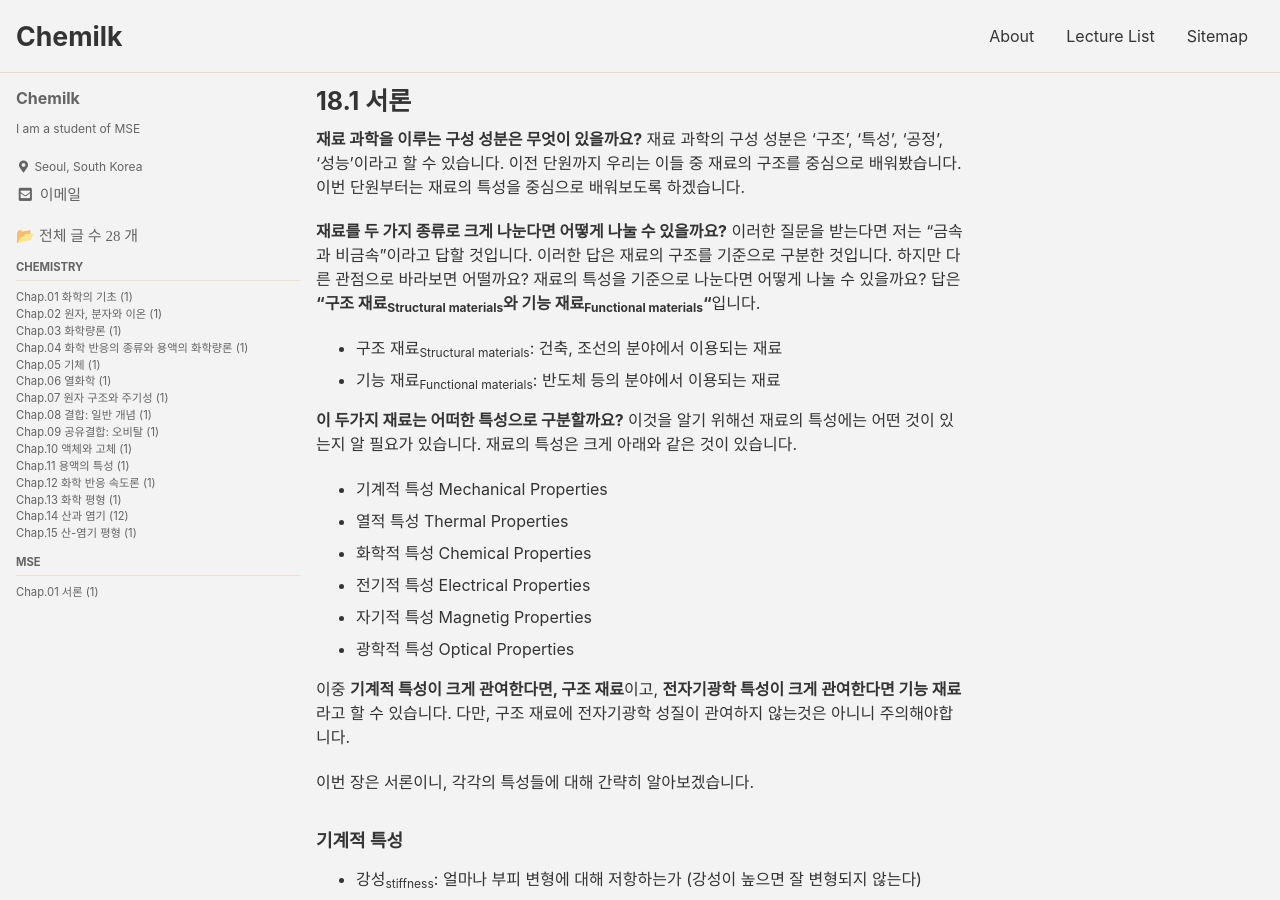
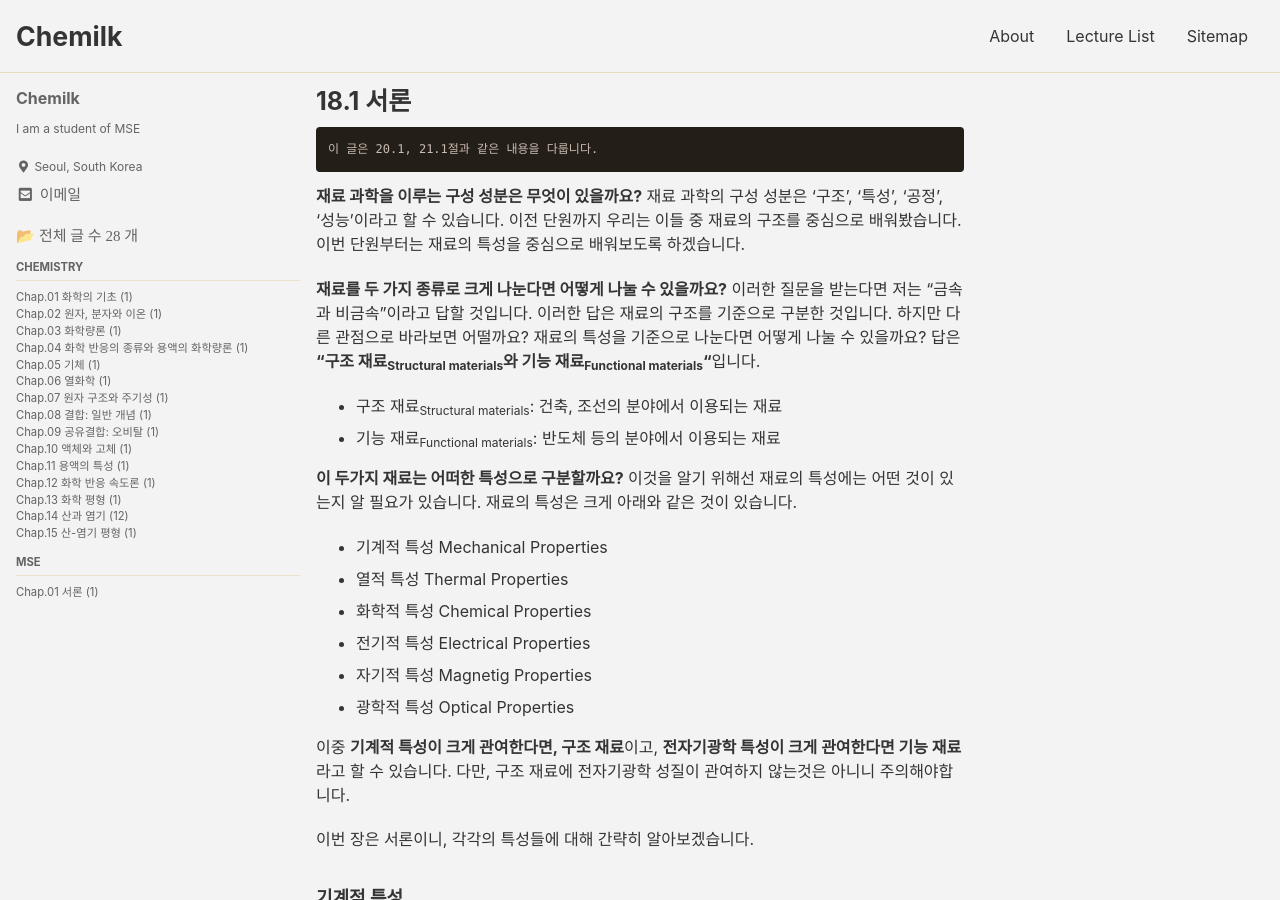
Before and after one commit to NNotizz/NNotizz.github.io, a Jekyll site: the page built from _posts/MSE/M18/2021-11-11-18-01-서론.md, in a window 1280 px wide and 900 px high. Built offline with Jekyll 4.4.1, drawn with Linux system fonts in a browser that asks for light colours; cached includes are drawn as plain includes; comment, search, counter and statistics services are not loaded.

Commit message:
Update 2021-11-11-18-01-서론.md

````diff
--- a/_posts/MSE/M18/2021-11-11-18-01-서론.md
+++ b/_posts/MSE/M18/2021-11-11-18-01-서론.md
@@ -17,6 +17,10 @@ tags:
     - 광학
 comments: true
 ---
+
+```
+이 글은 20.1, 21.1절과 같은 내용을 다룹니다.
+```
 
 **재료 과학을 이루는 구성 성분은 무엇이 있을까요?** 재료 과학의 구성 성분은 '구조', '특성', '공정', '성능'이라고 할 수 있습니다.
 이전 단원까지 우리는 이들 중 재료의 구조를 중심으로 배워봤습니다. 이번 단원부터는 재료의 특성을 중심으로 배워보도록 하겠습니다.
````
